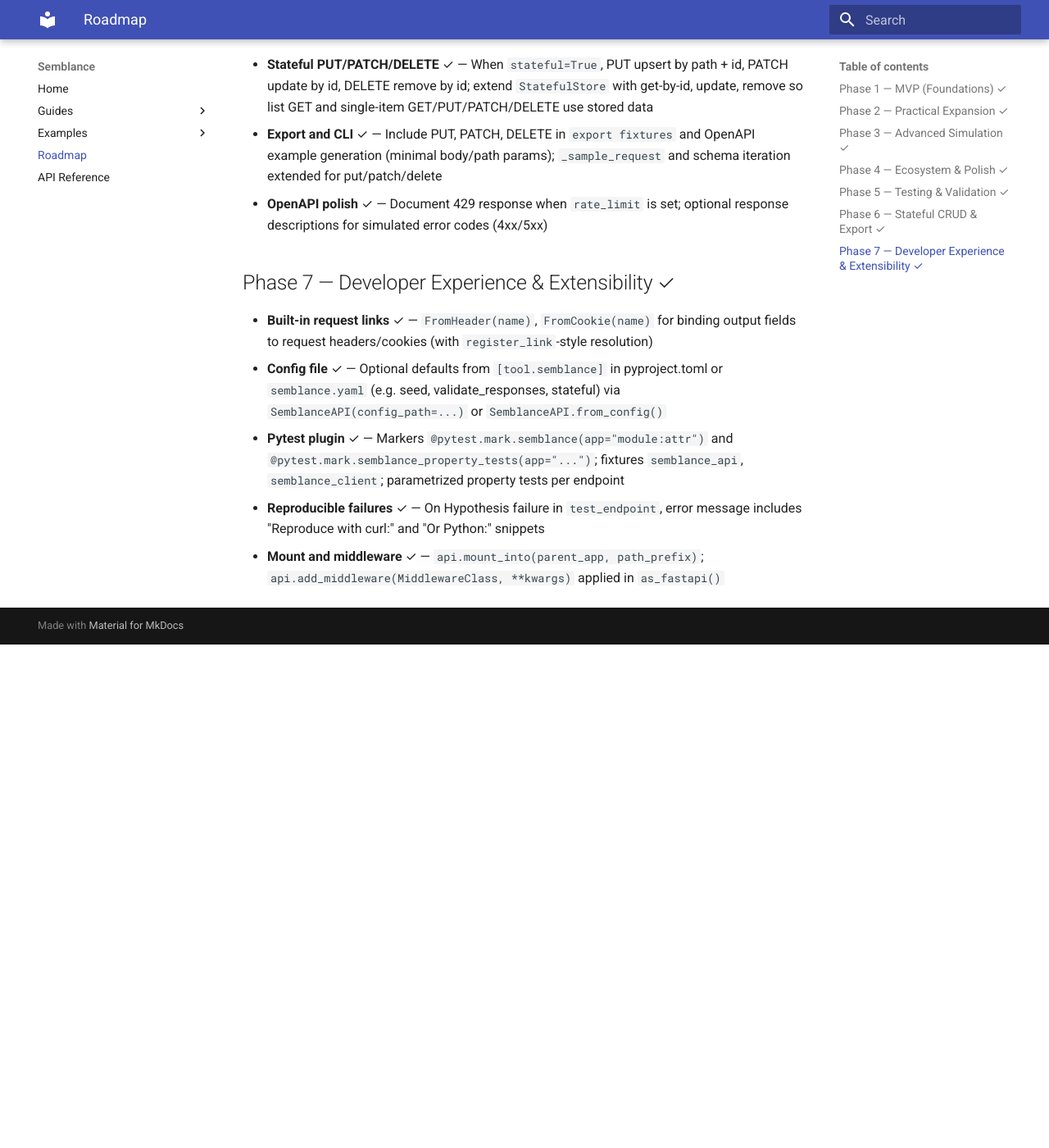
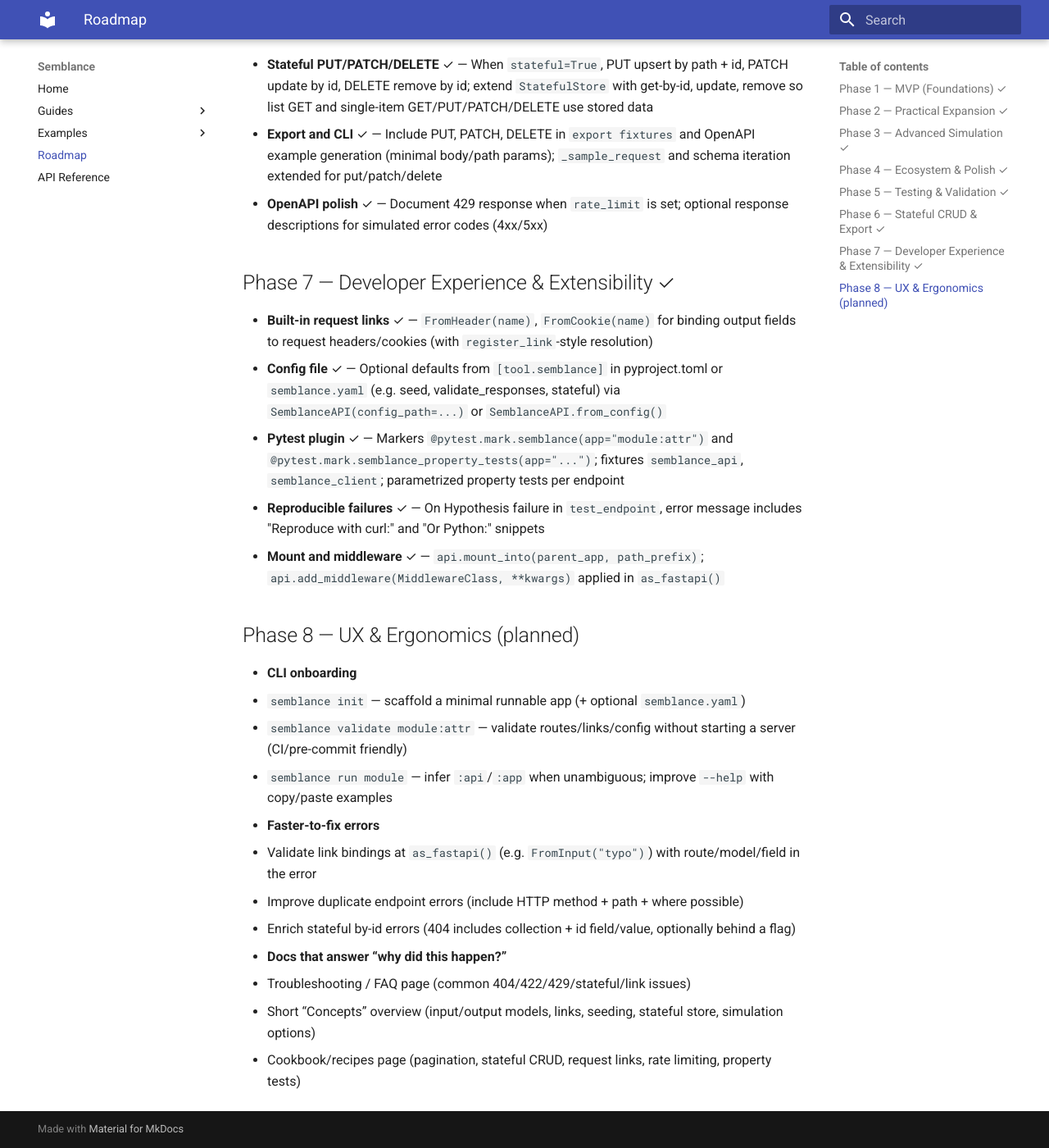
Before and after one commit to eddiethedean/semblance, an MkDocs documentation site: the page built from docs/roadmap.md, in a window 1280 px wide and 1400 px high, scrolled down 1723 px. Shown: the whole window at 82% size. Built offline with MkDocs 1.6.1 and Material for MkDocs 9.7.7, drawn with Linux system fonts in a browser that asks for light colours; before the commit the page ends 2509 px from its top, so only the background shows below that.

Commit message:
Roadmap: add Phase 8 (UX & ergonomics)

```diff
--- a/docs/roadmap.md
+++ b/docs/roadmap.md
@@ -59,3 +59,18 @@
 - **Pytest plugin** ✓ — Markers `@pytest.mark.semblance(app="module:attr")` and `@pytest.mark.semblance_property_tests(app="...")`; fixtures `semblance_api`, `semblance_client`; parametrized property tests per endpoint
 - **Reproducible failures** ✓ — On Hypothesis failure in `test_endpoint`, error message includes "Reproduce with curl:" and "Or Python:" snippets
 - **Mount and middleware** ✓ — `api.mount_into(parent_app, path_prefix)`; `api.add_middleware(MiddlewareClass, **kwargs)` applied in `as_fastapi()`
+
+## Phase 8 — UX & Ergonomics (planned)
+
+- **CLI onboarding**
+  - `semblance init` — scaffold a minimal runnable app (+ optional `semblance.yaml`)
+  - `semblance validate module:attr` — validate routes/links/config without starting a server (CI/pre-commit friendly)
+  - `semblance run module` — infer `:api`/`:app` when unambiguous; improve `--help` with copy/paste examples
+- **Faster-to-fix errors**
+  - Validate link bindings at `as_fastapi()` (e.g. `FromInput("typo")`) with route/model/field in the error
+  - Improve duplicate endpoint errors (include HTTP method + path + where possible)
+  - Enrich stateful by-id errors (404 includes collection + id field/value, optionally behind a flag)
+- **Docs that answer “why did this happen?”**
+  - Troubleshooting / FAQ page (common 404/422/429/stateful/link issues)
+  - Short “Concepts” overview (input/output models, links, seeding, stateful store, simulation options)
+  - Cookbook/recipes page (pagination, stateful CRUD, request links, rate limiting, property tests)
```
